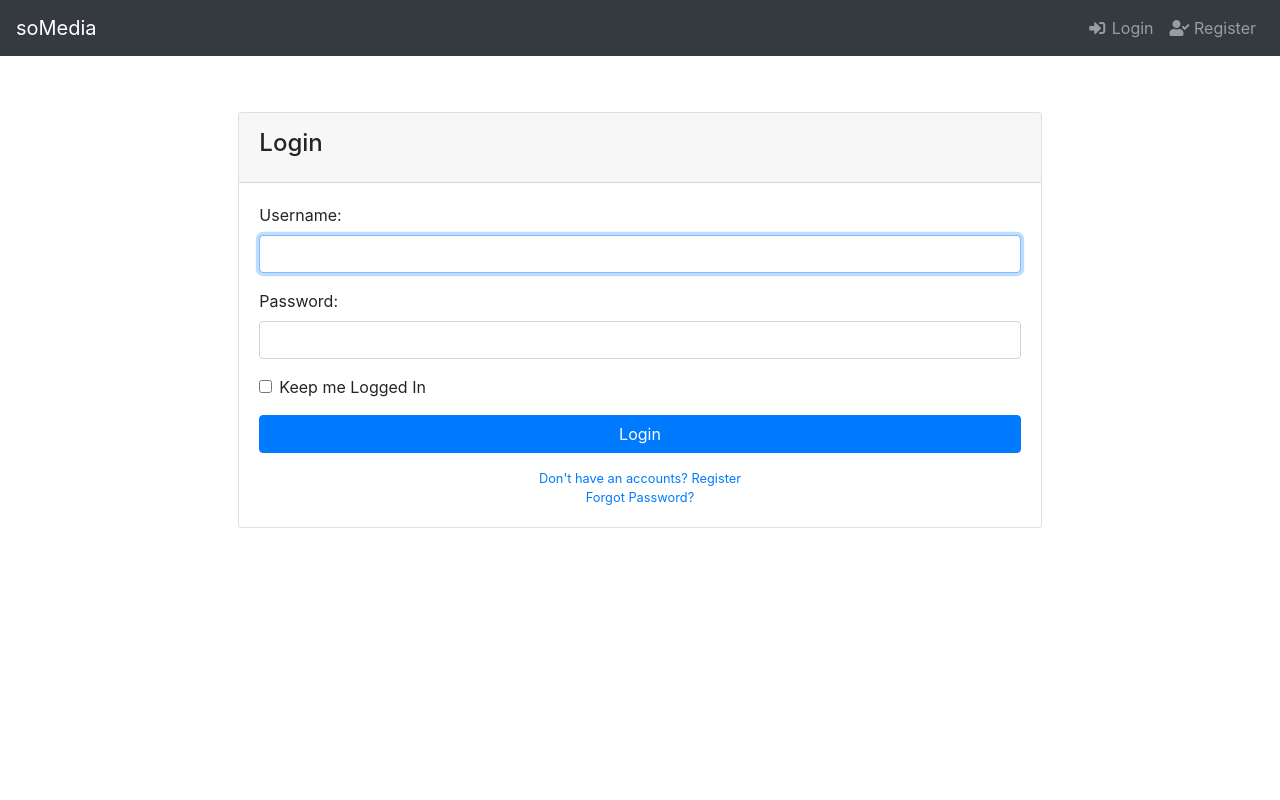
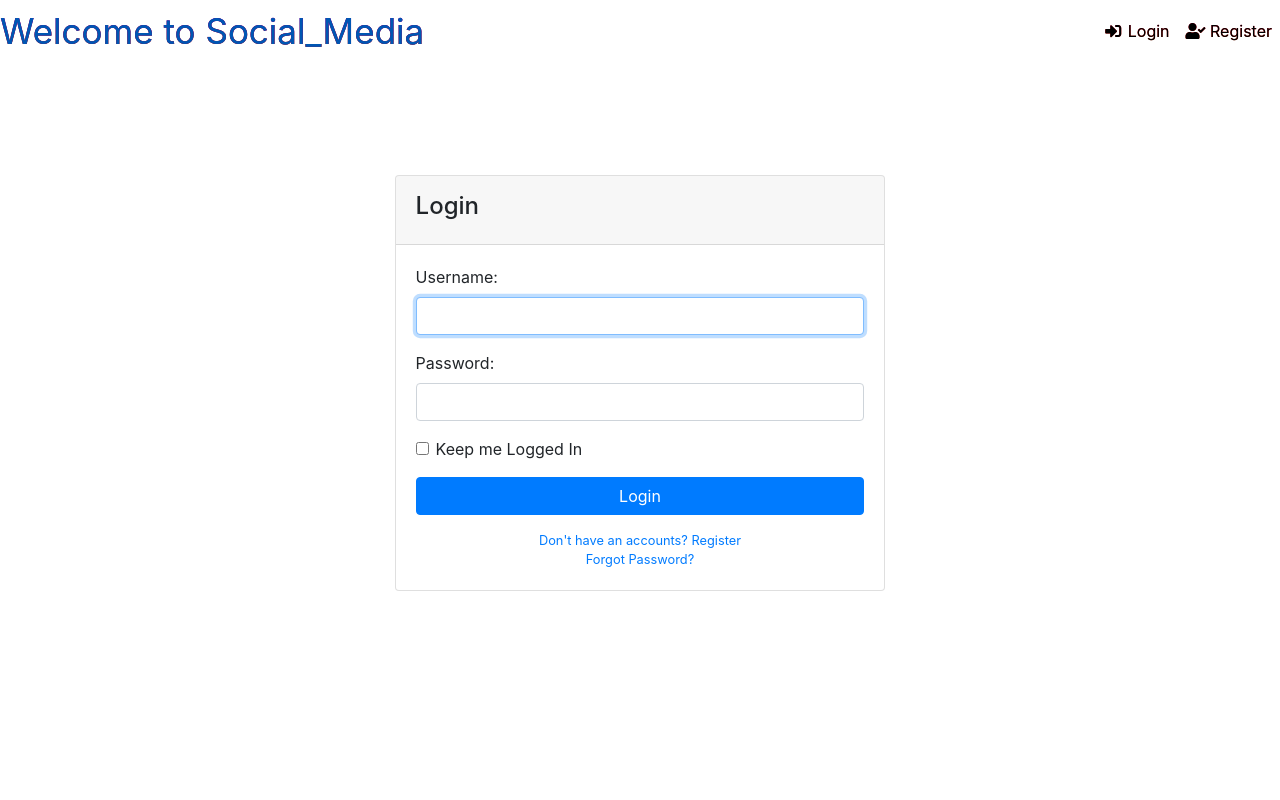
Before and after one commit to sreedhar742/social_media_site, a Django app: page /accounts/login/ in a window 1280 px wide. Run offline with Django 4.2, Linux system fonts and the light colour scheme; some libraries are stand-ins or nearby versions.

Commit message:
added functionalities

```diff
--- a/accounts/templates/accounts/edit_profile.html
+++ b/accounts/templates/accounts/edit_profile.html
@@ -9,7 +9,7 @@
 	<div class="container col-md-8">
 		<div class="card">
 			{% if user.profile.picture %}
-				<img class="card-img-top" src='{{ user.profile.picture.url }}'>
+			<img class="rounded-circle mt-7 mb-3" width="300px" src="{{ user.profile.picture.url }}">
 			{% else %}
 				<div class="container mt-1 text-center"><i class="fas fa-9x fa-user"></i></div>
 			{% endif %}
--- a/accounts/templates/accounts/profile.html
+++ b/accounts/templates/accounts/profile.html
@@ -1,6 +1,6 @@
 <div class="card">
 	{% if user.profile.picture %}
-		<img class="card-img-top" src='{{ user.profile.picture.url }}'>
+	    <img class="rounded-circle" width="250px" src="{{ user.profile.picture.url }}">
 	{% else %}
 		<div class="container mt-1 text-center"><i class="fas fa-9x fa-user"></i></div>
 	{% endif %}
--- a/accounts/templates/registration/login.html
+++ b/accounts/templates/registration/login.html
@@ -7,7 +7,7 @@
 {% load widget_tweaks %}
 
 {% block content %}
-  <div class="container col-md-8 col-sm-12">
+  <div class="container col-md-5 col-sm-12">
     <div class="card card-login mx-auto mt-5">
       <div class="card-header py-3"><h4>Login</h4></div>
       <div class="card-body">
--- a/chat/templates/chat/home.html
+++ b/chat/templates/chat/home.html
@@ -4,13 +4,13 @@
 
 
 {% block title %}
-	Feeds
+	Posts
 {% endblock %}
 
 {% block content %}
 	<div class="row">
 		<div class="col-md-8 col-sm-12">
-			<h1 class="py-3 px-2 bg-dark text-light d-flex justify-content-between">News Feed <a href="{% url 'chat:add_post' %}"><i class="fas fa-plus text-light"></i></a></h1>
+			<h1 class="py-3 px-2 bg-dark text-light d-flex justify-content-between">Posts<a href="{% url 'chat:add_post' %}"><i class="fas fa-plus text-light"></i></a></h1>
 			<div class="container bg-grey">
 				{% for post in posts %}
 					<div class=" my-4 card" style="box-shadow: #484646 0px 4px 1px">
--- a/libs/static/css/main.css
+++ b/libs/static/css/main.css
@@ -1,3 +1,76 @@
-.bg-grey {
-	background: #eeeeee;
+
+.navbar {
+  background: linear-gradient(rgb(191, 0, 255),red,green);
+  color:transparent;
+  background-clip:text;
+  padding:0rem;
 }
+
+.navbar .nav-link {
+  color: black !important;
+}
+
+.navbar .nav-link.active {
+  color: black !important;
+}
+
+
+.button {
+  border: 3px groove white;
+  border-width: 5px;
+  border-radius: 30%;
+
+  margin:5px;
+  width:100px;
+  text-align:center;
+}
+
+.footer {
+  background: linear-gradient(blue,red);
+ color:transparent;
+ background-clip:text;
+  color: black;
+  padding: 1rem;
+  position: absolute;
+  bottom: 0;
+  width: 100%;
+  text-align: center;
+}
+
+.button:hover{
+  background:linear-gradient(powderblue,blue);
+}
+
+.sidebars {
+  display: flex;
+  flex-direction: row;
+  align-items: flex-end;
+  position: fixed;
+  bottom: 150px;
+  left: 700px;
+}
+
+.box {
+  width: 150px;
+  margin: 10px;
+  padding: 10px;
+  background-color: white;
+  text-align: center;
+  border: 5px groove #ccc;
+  border-radius:1.0em;
+  box-sizing: border-box;
+
+}
+.box:hover {
+background: linear-gradient(powderblue,blue);
+box-shadow: 2px 2px 10px 10px blue;
+transition: box-shadow 0.3s ease;
+}
+
+.newtitle{
+font-size:35px;
+background: linear-gradient(blue,red);
+color:transparent;
+background-clip:text;
+
+}
--- a/libs/templates/base.html
+++ b/libs/templates/base.html
@@ -1,6 +1,83 @@
 <!DOCTYPE html>
 {% load static %}
 <html>
+	<style>
+
+		.navbar {
+			background: linear-gradient(rgb(191, 0, 255),red,green);
+			color:transparent;
+			background-clip:text;
+			padding:0rem;
+		  }
+		.navbar .nav-link {
+		  color: black !important;
+		}
+
+		.navbar .nav-link.active {
+		  color: black !important;
+		}
+
+
+		.button {
+		  border: 3px groove white;
+		  border-width: 5px;
+		  border-radius: 30%;
+
+		  margin:5px;
+		  width:100px;
+		  text-align:center;
+		}
+
+		.footer {
+		  background: linear-gradient(blue,red);
+		  color:transparent;
+		  background-clip:text;
+		  color: black;
+		  padding: 1rem;
+		  position: absolute;
+		  bottom: 0;
+		  width: 100%;
+		  text-align: center;
+		}
+
+		.button:hover{
+		  background:linear-gradient(powderblue,blue);
+		}
+
+		.sidebars {
+		  display: flex;
+		  flex-direction: row;
+		  align-items: flex-end;
+		  position: fixed;
+		  bottom: 150px;
+		  left: 700px;
+		 }
+
+		.box {
+			width: 150px;
+			margin: 10px;
+			padding: 10px;
+			background-color: white;
+			text-align: center;
+			border: 5px groove #ccc;
+			border-radius:1.0em;
+			box-sizing: border-box;
+
+		}
+		.box:hover {
+			background: linear-gradient(powderblue,blue);
+			box-shadow: 2px 2px 10px 10px blue;
+			transition: box-shadow 0.3s ease;
+		}
+
+		.newtitle{
+			font-size:35px;
+			background: linear-gradient(blue,red);
+			color:transparent;
+			background-clip:text;
+
+		}
+	  </style>
 <head>
 	<meta charset="utf-8">
     <meta http-equiv="X-UA-Compatible" content="IE=edge">
@@ -14,8 +91,8 @@
 </head>
 
 <body>
-	<nav class="navbar navbar-expand-lg navbar-dark bg-dark fixed-top" id="mainNav">
-    <a class="navbar-brand" href="{% url 'chat:home' %}">soMedia</a>
+	<nav class="navbar navbar-expand-lg" id="mainNav">
+    <a class="navbar-brand newtitle" href="{% url 'chat:home' %}">Welcome to Social_Media</a>
     <button class="navbar-toggler navbar-toggler-right" type="button" data-toggle="collapse" data-target="#navbarResponsive" aria-controls="navbarResponsive" aria-expanded="faslse" aria-label="Toggle navigation">
       <span class="navbar-toggler-icon"></span>
     </button>
@@ -61,12 +138,12 @@
 
 	    <!-- /.container-fluid-->
 	    <!-- /.content-wrapper-->
-	    <footer class="sticky-footer fixed-bottom bg-dark text-light">
-	      {% comment %} <div class="container">
-	        <div class="text-center">
-	          <small>Copyright © DjangoTuts 2018</small>
-	        </div>
-	      </div> {% endcomment %}
+	    <footer class="sticky-footer fixed-bottom bg-dark text-light sidebars">
+			{% comment %} <div class='sidebars'>
+                <button><a href="https://www.linkedin.com/in/sreedhar742" class="box"><h5>linkedin</h5></a></button>
+				<button><a href="https://github.com/sreedhar742/Django_IT_Blogs" class="box"><h5>github</h5></a></button>
+				<button><a href="https://pridhar742@gmail.com" class="box"><h5>email</h5></a></button>
+            <div> {% endcomment %}
 	    </footer>
 		<script src="{% static 'js/jquery-3.3.1.min.js' %}"></script>
 		<script src="{% static 'js/bootstrap.min.js' %}"></script>
--- a/requirements.txt
+++ b/requirements.txt
@@ -2,3 +2,5 @@ Django==4.2.7
 Pillow==10.0.1
 pytz==2023.3
 sqlparse==0.4.4
+typing_extensions==4.12.2
+tzdata==2024.2
--- a/social_media/settings.py
+++ b/social_media/settings.py
@@ -38,7 +38,7 @@ INSTALLED_APPS = [
     'django.contrib.messages',
     'django.contrib.staticfiles',
     'chat',
-     'accounts',
+    'accounts',
 ]
 
 MIDDLEWARE = [
```
Also changed, not shown: accounts/models.py (+10 -2 lines), accounts/migrations/0003_alter_userprofile_picture.py (added), 1 other file.
